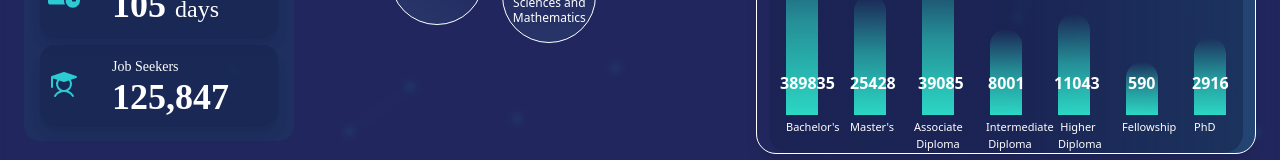
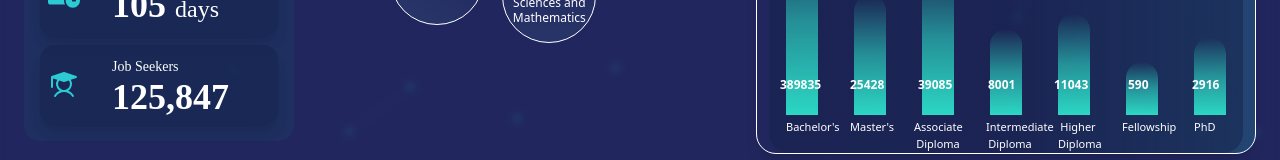
Before and after one commit to YamunaRajendran/University_NLO, a Next.js app: page /overview in a window 1280 px wide. Shown: the part 606-766 px from the top of the page. Built offline with nearby package versions, Linux system fonts and the light colour scheme.

Commit message:
Education degree updated

```diff
--- a/src/app/overview/page.tsx
+++ b/src/app/overview/page.tsx
@@ -578,7 +578,7 @@ export default function HomePage() {
                       }}
                     >
                       <div className="absolute bottom-5 -left-2">
-                        <span className="text-white text-[14px] sm:text-[16px] font-bold px-0.5 py-0.5 whitespace-nowrap">
+                        <span className="text-white text-[10px] sm:text-[12px] font-bold px-0.5 py-0.5 whitespace-nowrap">
                           389835
                         </span>
                       </div>
@@ -595,7 +595,7 @@ export default function HomePage() {
                       }}
                     >
                       <div className="absolute bottom-5 -left-1.5">
-                        <span className="text-white text-[14px] sm:text-[16px] font-bold px-0.5 py-0.5 whitespace-nowrap">
+                        <span className="text-white text-[10px] sm:text-[12px] font-bold px-0.5 py-0.5 whitespace-nowrap">
                           25428
                         </span>
                       </div>
@@ -612,7 +612,7 @@ export default function HomePage() {
                       }}
                     >
                       <div className="absolute bottom-5 -left-1.5">
-                        <span className="text-white text-[14px] sm:text-[16px] font-bold px-0.5 py-0.5 whitespace-nowrap">
+                        <span className="text-white text-[10px] sm:text-[12px] font-bold px-0.5 py-0.5 whitespace-nowrap">
                           39085
                         </span>
                       </div>
@@ -629,7 +629,7 @@ export default function HomePage() {
                       }}
                     >
                       <div className="absolute bottom-5 -left-1">
-                        <span className="text-white text-[14px] sm:text-[16px] font-bold px-0.5 py-0.5 whitespace-nowrap">
+                        <span className="text-white text-[10px] sm:text-[12px] font-bold px-0.5 py-0.5 whitespace-nowrap">
                           8001
                         </span>
                       </div>
@@ -646,7 +646,7 @@ export default function HomePage() {
                       }}
                     >
                       <div className="absolute bottom-5 -left-1.5">
-                        <span className="text-white text-[14px] sm:text-[16px] font-bold px-0.5 py-0.5 whitespace-nowrap">
+                        <span className="text-white text-[10px] sm:text-[12px] font-bold px-0.5 py-0.5 whitespace-nowrap">
                           11043
                         </span>
                       </div>
@@ -663,7 +663,7 @@ export default function HomePage() {
                       }}
                     >
                       <div className="absolute bottom-5 left-0">
-                        <span className="text-white text-[14px] sm:text-[16px] font-bold px-0.5 py-0.5 whitespace-nowrap">
+                        <span className="text-white text-[10px] sm:text-[12px] font-bold px-0.5 py-0.5 whitespace-nowrap">
                           590
                         </span>
                       </div>
@@ -680,7 +680,7 @@ export default function HomePage() {
                       }}
                     >
                       <div className="absolute bottom-5 -left-1">
-                        <span className="text-white text-[14px] sm:text-[16px] font-bold px-0.5 py-0.5 whitespace-nowrap">
+                        <span className="text-white text-[10px] sm:text-[12px] font-bold px-0.5 py-0.5 whitespace-nowrap">
                           2916
                         </span>
                       </div>
```
